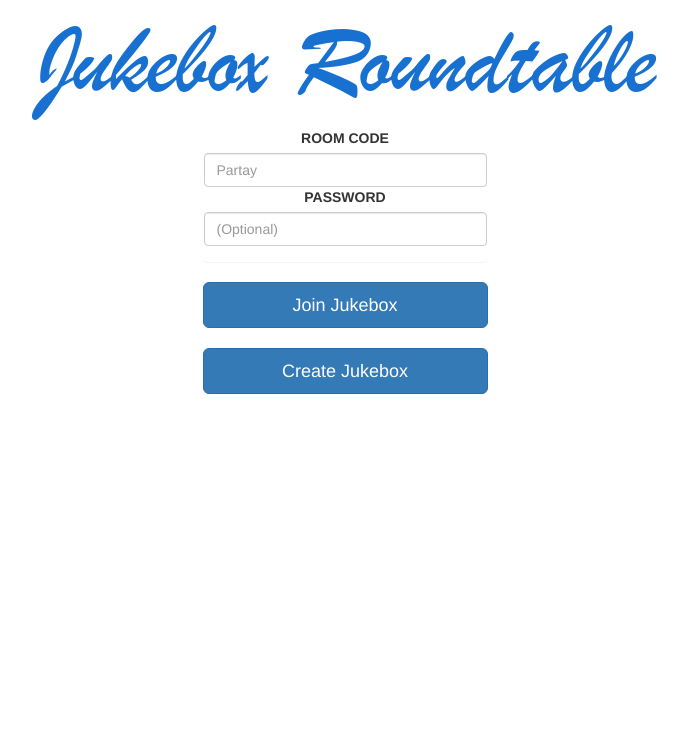
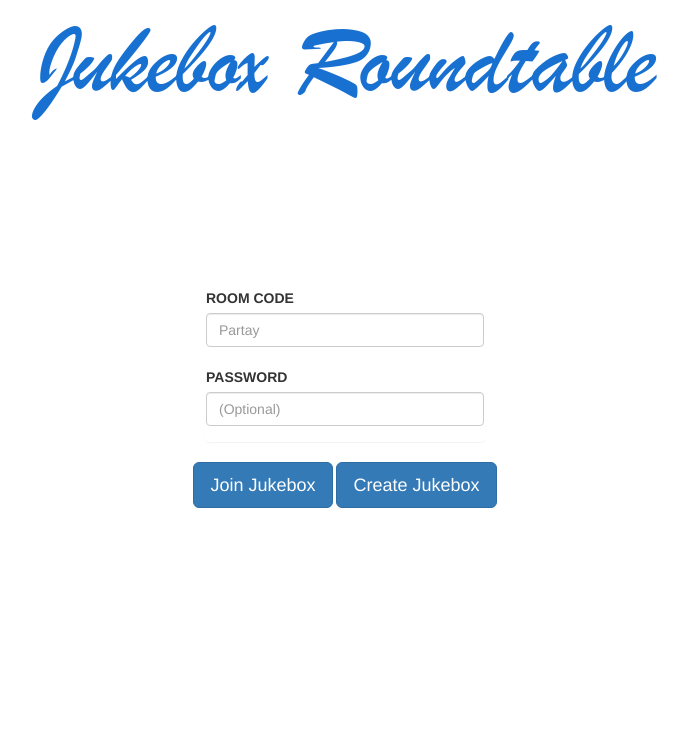
Before and after one commit to jukeboxroundtable/JukeboxRoundtable, a Flask app: page / in a window 1280 px wide. Shown: the top 748 px of the page, without its empty margins (295-983 px from the left). Run offline with Flask 2, Linux system fonts and the light colour scheme; some libraries are stand-ins or nearby versions.

Commit message:
Finished index

```diff
--- a/static/css/styles.css
+++ b/static/css/styles.css
@@ -5,9 +5,8 @@
     margin: auto;
 }
 
-.start-btns {
-    width: 25%;
-    text-align: center;
+.form-layout {
+    width: 35vh;
     margin: auto;
 }
 
--- a/templates/index.html
+++ b/templates/index.html
@@ -9,23 +9,24 @@
     </div>
     <div class="vertical-align">
         <div class="container">
-            <div class="start-btns">
-                <div id="buttonGroup">
+            <div style="align-items: center; display: flex; padding-top: 20vh; flex-wrap: wrap;">
+                <div class="form-layout">
                     <div class="panel">
                         <div class="form-group sign-in-form">
                             <label for="roomcode">Room Code</label>
                             <input type="text" class="form-control" id="roomcode" placeholder="Partay"
                                    autocapitalize="off" autocorrect="off" autocomplete="off" maxlength="10">
-
+                            <br>
                             <label for="password">Password</label>
                             <input type="password" class="form-control" id="password" placeholder="(Optional)">
                         </div>
                     </div>
-                    <button type="button" class="btn btn-primary btn-lg btn-block" data-parent="#buttonGroup">
+                </div>
+                <div style="text-align: center; width: 100%;">
+                    <button type="submit" class="btn btn-primary btn-lg" style="text-align:center;">
                         Join Jukebox
                     </button>
-                    <br>
-                    <button type="button" class="btn btn-primary btn-lg btn-block" data-parent="#buttonGroup">
+                    <button type="submit" class="btn btn-primary btn-lg">
                         Create Jukebox
                     </button>
                 </div>
```
